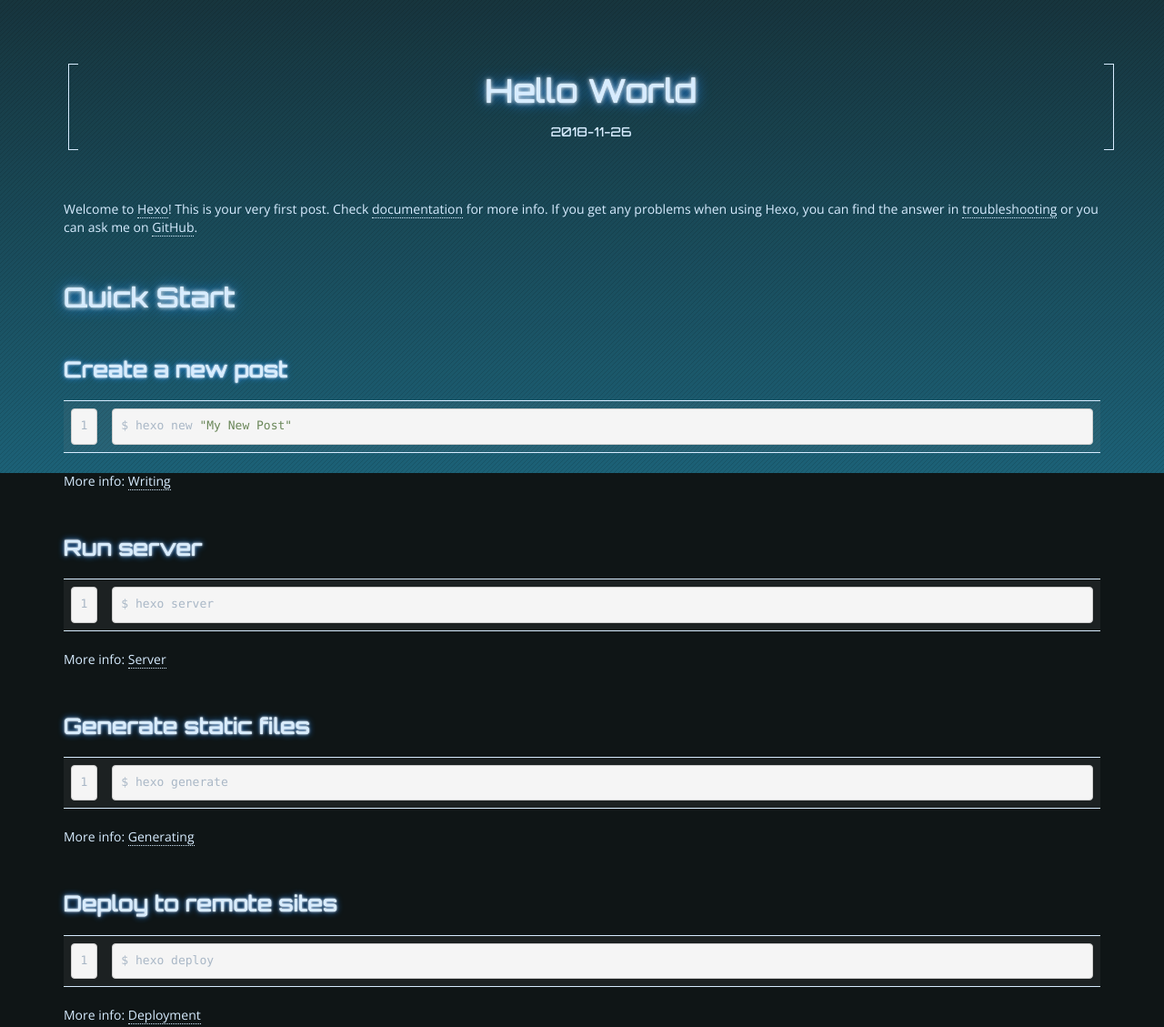
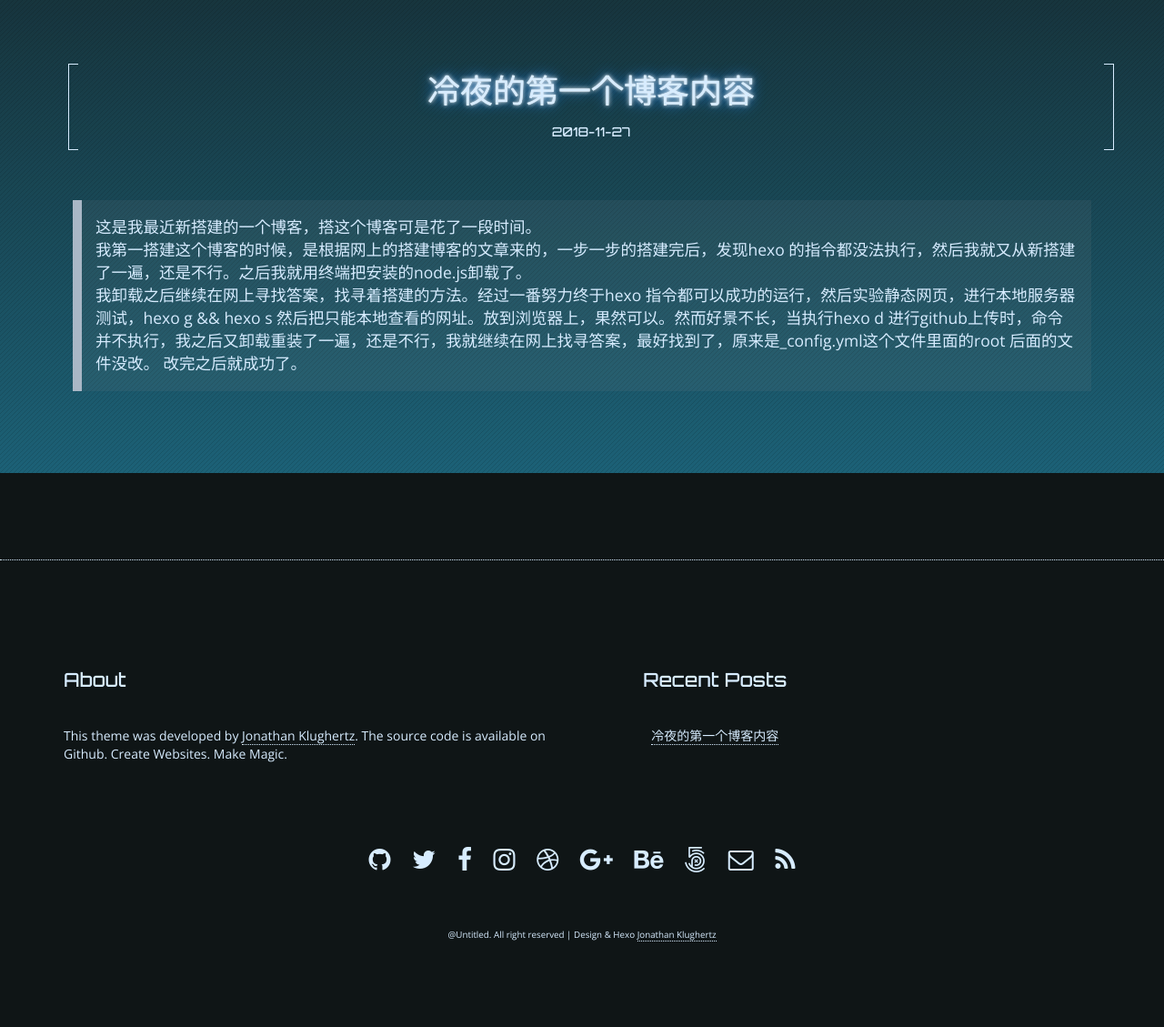
Before and after one commit to lzhPlay/lzhBlog.github.io, a plain HTML site: page 2018/11/27/oneBlog/index.html in a window 1280 px wide. Shown: the part 280-1409 px from the top of the page at 91% size. After the commit the page ends 1355 px from the top, so only its background shows below. Drawn offline with nearby package versions, Linux system fonts and the light colour scheme.

Commit message:
Site updated: 2018-11-27 14:57:12

```diff
--- a/2018/11/26/hello-world/index.html
+++ b/2018/11/27/oneBlog/index.html
@@ -10,7 +10,7 @@
 
     <!--Description-->
 
-        <meta name="description" content="Welcome to Hexo! This is your very first post. Check documentation for more info. If you get any problems when using Hexo, you can find the answer in ">
+        <meta name="description" content="这是我最近新搭建的一个博客，搭这个博客可是花了一段时间。我第一搭建这个博客的时候，是根据网上的搭建博客的文章来的，一步一步的搭建完后，发现hexo 的指令都没法执行，然后我就又从新搭建了一遍，还是不行。之后我就用终端把安装的node.js卸载了。我卸载之后继续在网上寻找答案，找寻着搭建的方法。经过一">
 
 
     <!--Author-->
@@ -20,7 +20,7 @@
 
     <!--Open Graph Title-->
 
-        <meta property="og:title" content="Hello World">
+        <meta property="og:title" content="冷夜的第一个博客内容">
 
 
     <!--Open Graph Description-->
@@ -42,7 +42,7 @@
 
     <!-- Title -->
 
-    <title>Hello World - 冷夜的个人博客</title>
+    <title>冷夜的第一个博客内容 - 冷夜的个人博客</title>
 
     <!-- Bootstrap Core CSS -->
     <link rel="stylesheet" href="//maxcdn.bootstrapcdn.com/bootstrap/4.0.0-alpha.2/css/bootstrap.min.css" integrity="sha384-y3tfxAZXuh4HwSYylfB+J125MxIs6mR5FOHamPBG064zB+AFeWH94NdvaCBm8qnd" crossorigin="anonymous">
@@ -146,13 +146,13 @@
 
     <div class="post-header">
         <h1 class="title">
-            <a href="/lzhBlog.github.io/2018/11/26/hello-world/">
-                Hello World
+            <a href="/lzhBlog.github.io/2018/11/27/oneBlog/">
+                冷夜的第一个博客内容
             </a>
         </h1>
         <div class="post-info">
 
-                <span class="date">2018-11-26</span>
+                <span class="date">2018-11-27</span>
 
 
 
@@ -165,15 +165,9 @@
 
 
         <!-- Post Content -->
-        <p>Welcome to <a href="https://hexo.io/" target="_blank" rel="noopener">Hexo</a>! This is your very first post. Check <a href="https://hexo.io/docs/" target="_blank" rel="noopener">documentation</a> for more info. If you get any problems when using Hexo, you can find the answer in <a href="https://hexo.io/docs/troubleshooting.html" target="_blank" rel="noopener">troubleshooting</a> or you can ask me on <a href="https://github.com/hexojs/hexo/issues" target="_blank" rel="noopener">GitHub</a>.</p>
-<h2 id="Quick-Start"><a href="#Quick-Start" class="headerlink" title="Quick Start"></a>Quick Start</h2><h3 id="Create-a-new-post"><a href="#Create-a-new-post" class="headerlink" title="Create a new post"></a>Create a new post</h3><figure class="highlight bash"><table><tr><td class="gutter"><pre><span class="line">1</span><br></pre></td><td class="code"><pre><span class="line">$ hexo new <span class="string">"My New Post"</span></span><br></pre></td></tr></table></figure>
-<p>More info: <a href="https://hexo.io/docs/writing.html" target="_blank" rel="noopener">Writing</a></p>
-<h3 id="Run-server"><a href="#Run-server" class="headerlink" title="Run server"></a>Run server</h3><figure class="highlight bash"><table><tr><td class="gutter"><pre><span class="line">1</span><br></pre></td><td class="code"><pre><span class="line">$ hexo server</span><br></pre></td></tr></table></figure>
-<p>More info: <a href="https://hexo.io/docs/server.html" target="_blank" rel="noopener">Server</a></p>
-<h3 id="Generate-static-files"><a href="#Generate-static-files" class="headerlink" title="Generate static files"></a>Generate static files</h3><figure class="highlight bash"><table><tr><td class="gutter"><pre><span class="line">1</span><br></pre></td><td class="code"><pre><span class="line">$ hexo generate</span><br></pre></td></tr></table></figure>
-<p>More info: <a href="https://hexo.io/docs/generating.html" target="_blank" rel="noopener">Generating</a></p>
-<h3 id="Deploy-to-remote-sites"><a href="#Deploy-to-remote-sites" class="headerlink" title="Deploy to remote sites"></a>Deploy to remote sites</h3><figure class="highlight bash"><table><tr><td class="gutter"><pre><span class="line">1</span><br></pre></td><td class="code"><pre><span class="line">$ hexo deploy</span><br></pre></td></tr></table></figure>
-<p>More info: <a href="https://hexo.io/docs/deployment.html" target="_blank" rel="noopener">Deployment</a></p>
+        <blockquote>
+<p>这是我最近新搭建的一个博客，搭这个博客可是花了一段时间。<br>我第一搭建这个博客的时候，是根据网上的搭建博客的文章来的，一步一步的搭建完后，发现hexo 的指令都没法执行，然后我就又从新搭建了一遍，还是不行。之后我就用终端把安装的node.js卸载了。<br>我卸载之后继续在网上寻找答案，找寻着搭建的方法。经过一番努力终于hexo 指令都可以成功的运行，然后实验静态网页，进行本地服务器测试，hexo g  &amp;&amp; hexo  s   然后把只能本地查看的网址。放到浏览器上，果然可以。然而好景不长，当执行hexo d 进行github上传时，命令并不执行，我之后又卸载重装了一遍，还是不行，我就继续在网上找寻答案，最好找到了，原来是_config.yml这个文件里面的root 后面的文件没改。 改完之后就成功了。</p>
+</blockquote>
 
     </div>
 
@@ -211,7 +205,7 @@
         <ul>
 
             <li>
-                <a class="footer-post" href="/lzhBlog.github.io/2018/11/26/hello-world/">Hello World</a>
+                <a class="footer-post" href="/lzhBlog.github.io/2018/11/27/oneBlog/">冷夜的第一个博客内容</a>
             </li>
 
         </ul>
```
Also changed, not shown: archives/2018/11/index.html (+3 -3 lines), archives/2018/index.html (+3 -3 lines), archives/index.html (+3 -3 lines), index.html (+7 -13 lines).
